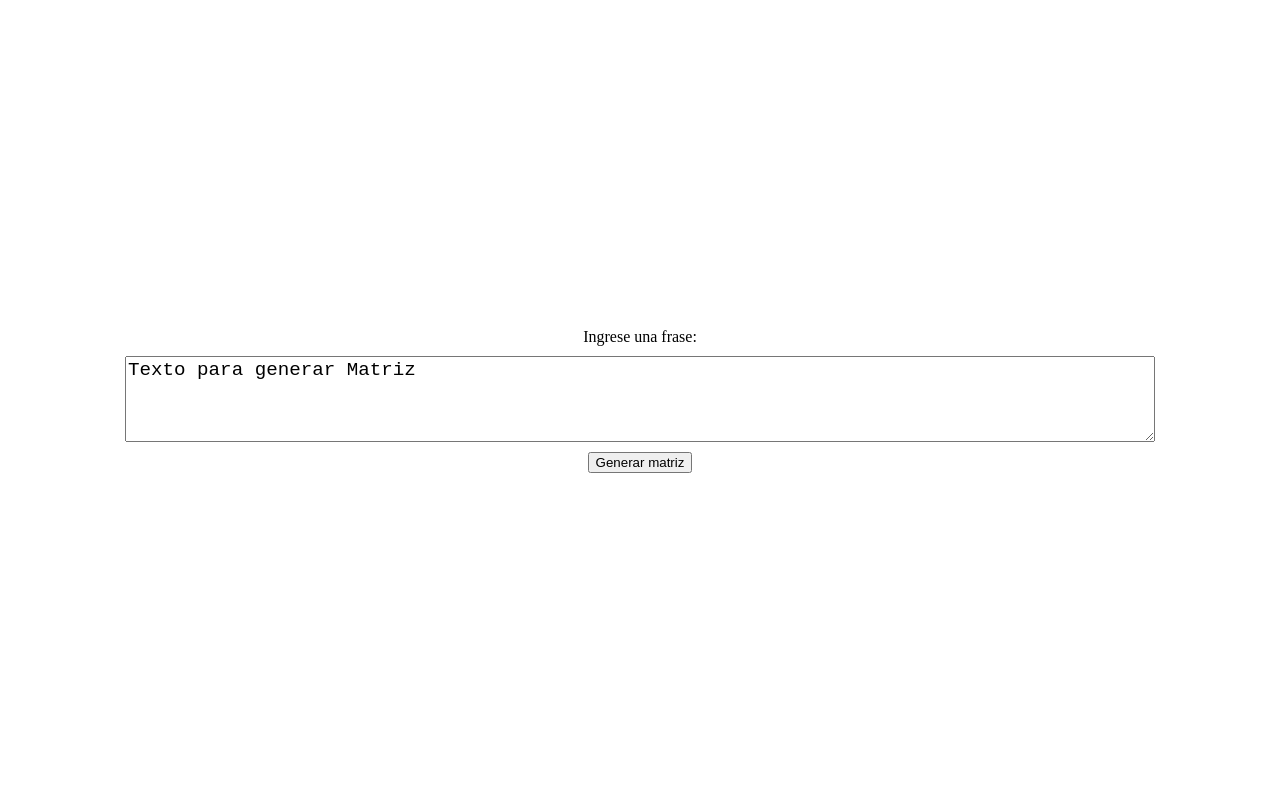
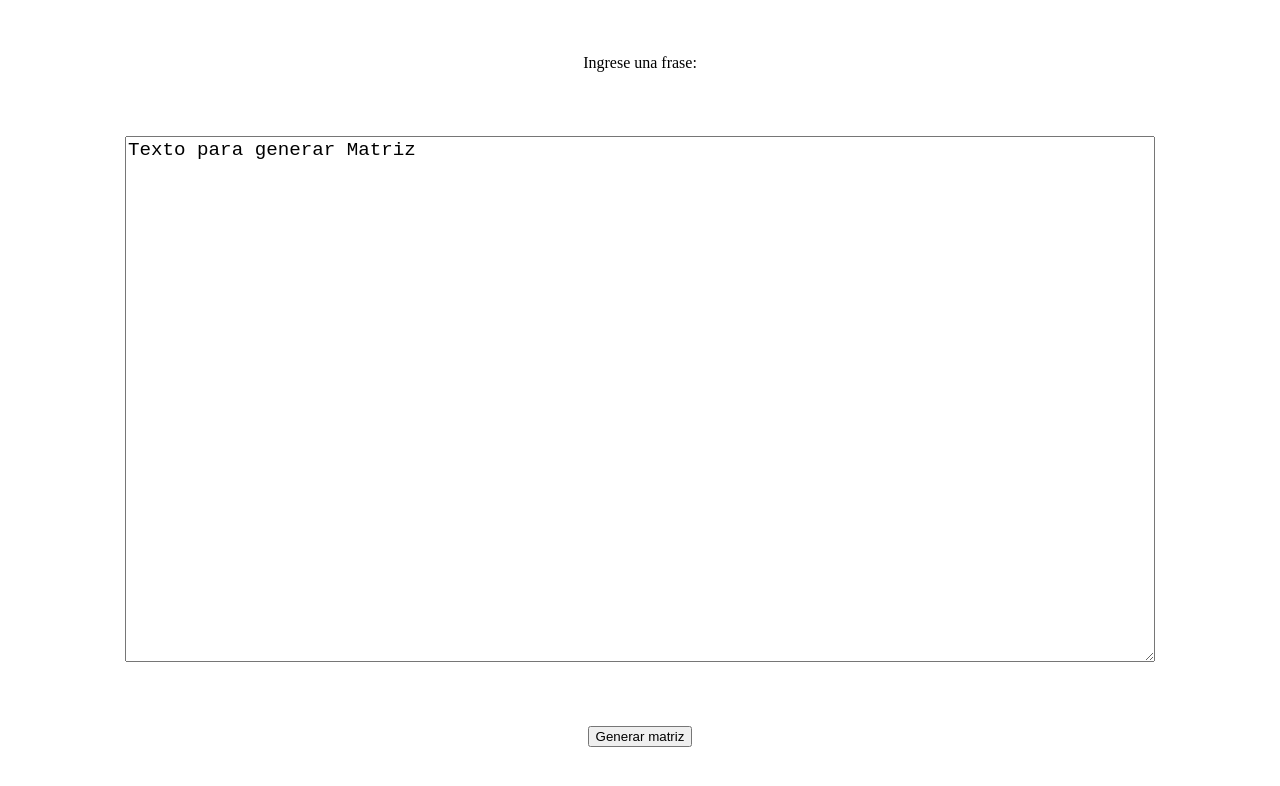
Before and after one commit to CursoEGG001/PruebaFondo001, a website: page public_html/index.html in a window 1280 px wide. Drawn offline with Linux system fonts and the light colour scheme.

Commit message:
Adaptaciones para ARIA y correciones a audioCtx

```diff
--- a/public_html/index.html
+++ b/public_html/index.html
@@ -21,8 +21,8 @@
             }
             #input {
                 width: 80vw;
-                height: 10vh;
-                margin: 10px;
+                height: 65vh;
+                margin: 5vw;
                 font-size: 1.2rem;
             }
             #button {
@@ -179,7 +179,7 @@
 
 
                     // Configura los parámetros para el glissando
-                    const duration = 5; // duración del glissando en segundos
+                    const duration = 3; // duración del glissando en segundos
                     const startFreq = 55; // frecuencia inicial
                     const endFreq = 1760; // frecuencia final
                     const numSteps = matriz.length; // número de pasos en el glissando
```
